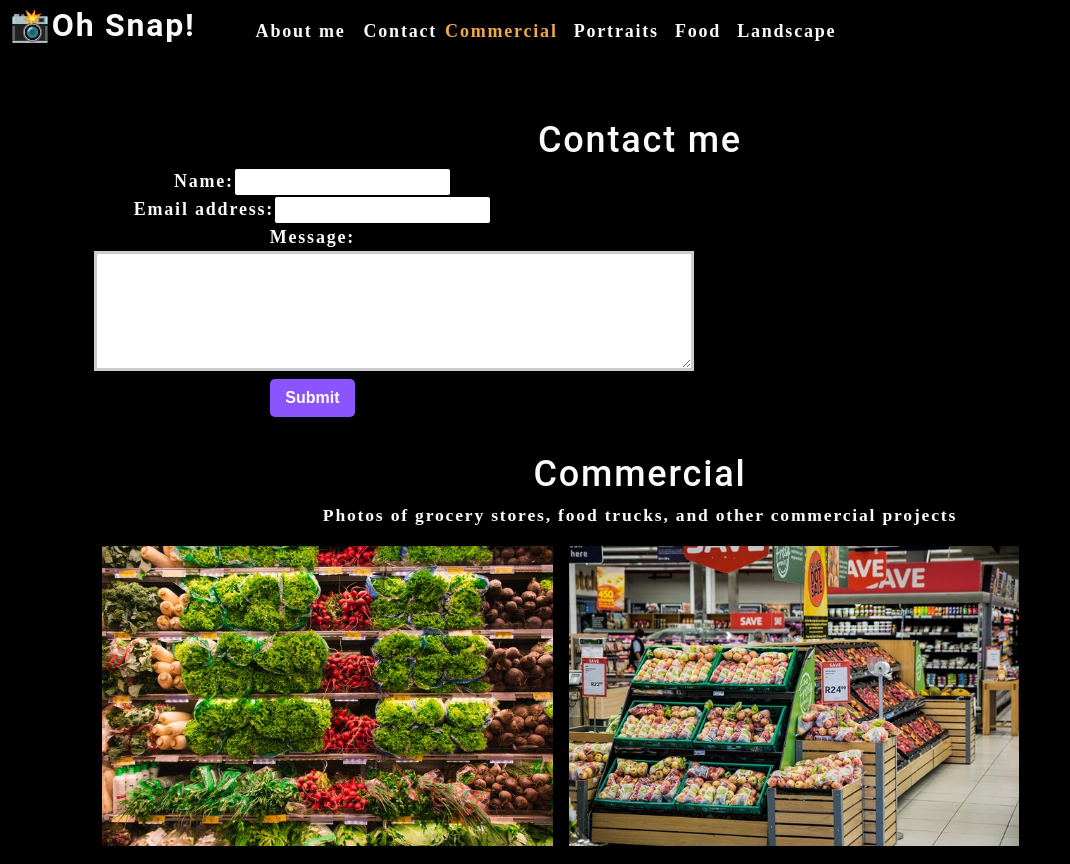
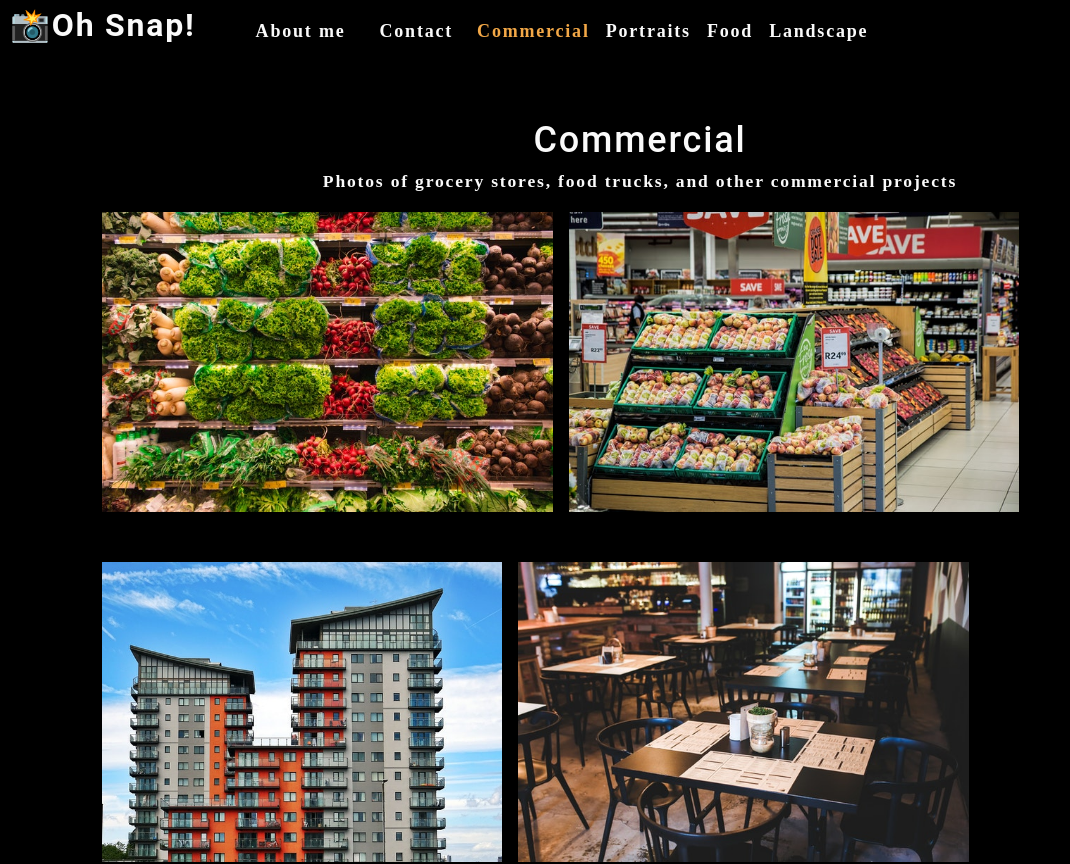
Before and after one commit to soundproofboot/photo-port, a React (Create React App) app: page / in a window 1280 px wide. Shown: the top 864 px of the page, without its empty margins (0-1070 px from the left). Built offline with nearby package versions, Linux system fonts and the light colour scheme.

Commit message:
conditional render and state for contact form

```diff
--- a/src/App.js
+++ b/src/App.js
@@ -6,6 +6,8 @@
 import ContactForm from './components/Contact';
 
 function App() {
+  const [contactSelected, setContactSelected] = useState(false);
+
   const [categories] = useState([
     {
       name: 'commercial',
@@ -28,11 +30,18 @@
         categories={categories}
         setCurrentCategory={setCurrentCategory}
         currentCategory={currentCategory}
+        contactSelected={contactSelected}
+        setContactSelected={setContactSelected}
       />
       <main>
-        <ContactForm />
-        <Gallery currentCategory={currentCategory} />
-        <About />
+        {!contactSelected ? (
+          <>
+            <Gallery currentCategory={currentCategory} />
+            <About />
+          </>
+        ) : (
+          <ContactForm/>
+        )}
       </main>
     </div>
   );
--- a/src/components/Contact/index.js
+++ b/src/components/Contact/index.js
@@ -1,6 +1,10 @@
 import { useState } from 'react';
+import { validateEmail } from '../../utils/helpers';
 
 const ContactForm = () => {
+
+  const [errorMessage, setErrorMessage] = useState('');
+
   const [formState, setFormState] = useState({
     name: '',
     email: '',
@@ -10,7 +14,23 @@
   const { name, email, message } = formState;
 
   function handleChange(e) {
-    setFormState({ ...formState, [e.target.name]: e.target.value });
+    if (e.target.name === 'email') {
+      const isValid = validateEmail(e.target.value);
+      if (!isValid) {
+        setErrorMessage('Your email is invalid.');
+      } else {
+        setErrorMessage('');
+      }
+    } else {
+      if (e.target.value.length < 1) {
+        setErrorMessage(`${e.target.name} is required.`);
+      } else {
+        setErrorMessage('');
+      }
+    }
+    if (!errorMessage) {
+      setFormState({ ...formState, [e.target.name]: e.target.value });
+    }
   }
 
   function handleSubmit(e) {
@@ -28,7 +48,7 @@
             type="text"
             name="name"
             defaultValue={name}
-            onChange={handleChange}
+            onBlur={handleChange}
           />
         </div>
         <div>
@@ -37,7 +57,7 @@
             type="email"
             name="email"
             defaultValue={email}
-            onChange={handleChange}
+            onBlur={handleChange}
           />
         </div>
         <div>
@@ -46,9 +66,14 @@
             name="message"
             rows="5"
             defaultValue={message}
-            onChange={handleChange}
+            onBlur={handleChange}
           />
         </div>
+        {errorMessage && (
+          <div>
+            <p className="error-text">{errorMessage}</p>
+          </div>
+        )}
         <button type="submit">Submit</button>
       </form>
     </section>
--- a/src/components/Nav/index.js
+++ b/src/components/Nav/index.js
@@ -7,6 +7,8 @@
     categories = [],
     setCurrentCategory,
     currentCategory,
+    contactSelected,
+    setContactSelected
   } = props;
 
   useEffect(() => {
@@ -28,21 +30,22 @@
       <nav>
         <ul className="flex-row">
           <li className="mx-2">
-            <a href="#about">About me</a>
+            <a href="#about" onClick={() => setContactSelected(false)}>About me</a>
           </li>
-          <li>
-            <span>Contact</span>
+          <li className={`mx-2 ${contactSelected && 'navActive'}`}>
+            <span onClick={() => setContactSelected(true)}>Contact</span>
           </li>
           {categories.map((category) => (
             <li
               className={`mx-1 ${
-                currentCategory.name === category.name && 'navActive'
+                currentCategory.name === category.name && !contactSelected && 'navActive'
               }`}
               key={category.name}
             >
               <span
                 onClick={() => {
                   setCurrentCategory(category);
+                  setContactSelected(false);
                 }}
               >
                 {capitalizeFirstLetter(category.name)}
```
